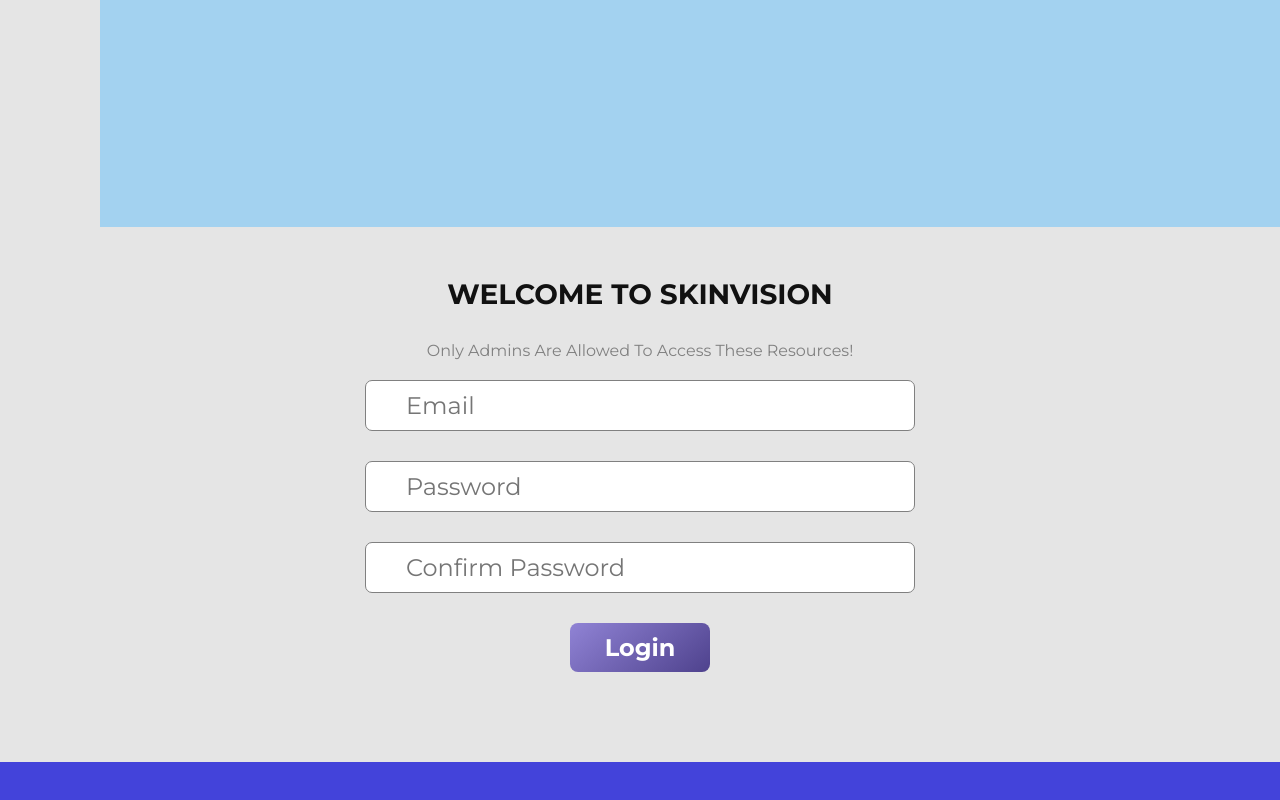
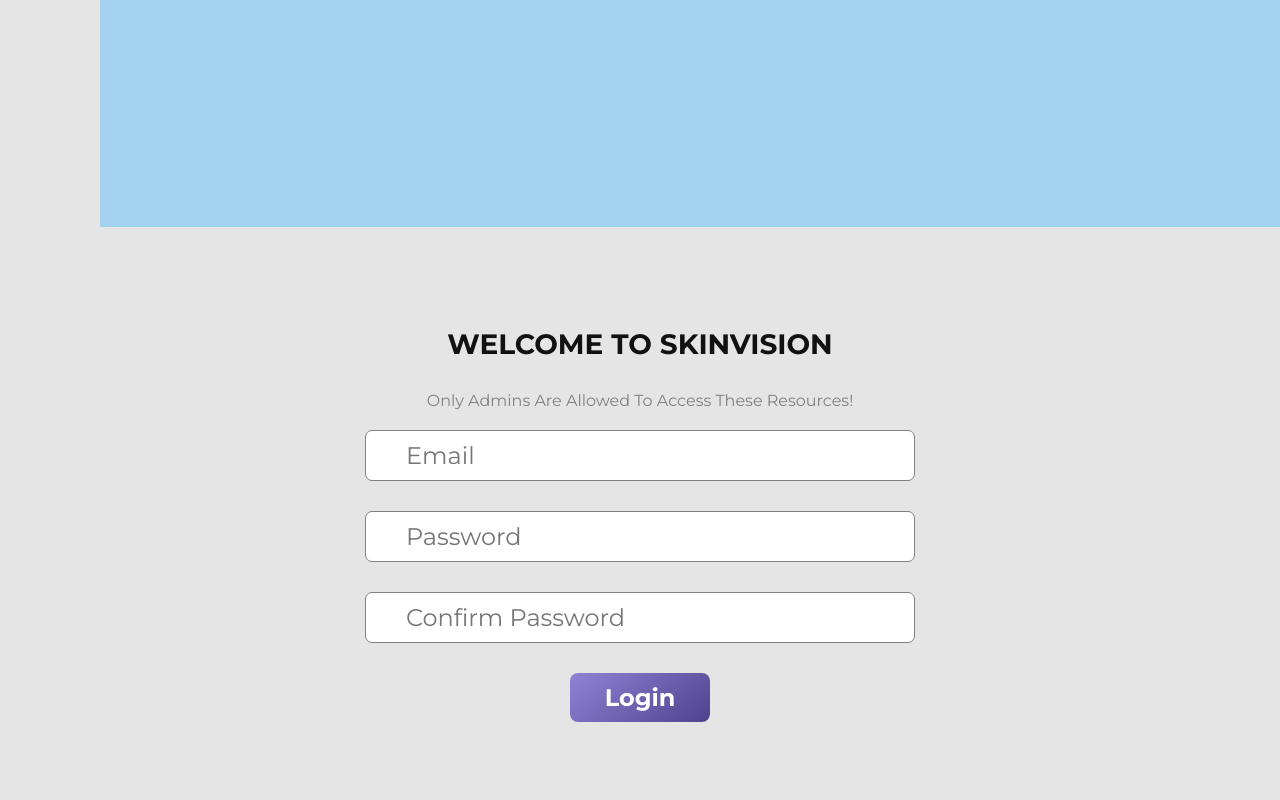
Before and after one commit to Harsh1tas/skinvision_dash, a React (Vite) app: page /login in a window 1280 px wide. Shown: the part 1431-2231 px from the top of the page. Before the commit the page ends 2193 px from the top, so only its background shows below. Built offline with nearby package versions, Linux system fonts and the light colour scheme; no server answers.

Commit message:
Update Login.jsx

```diff
--- a/src/components/Login.jsx
+++ b/src/components/Login.jsx
@@ -59,7 +59,7 @@
   <h1
     className="form-title"
     style={{
-      marginTop: "50px" /* Additional margin to enhance spacing */
+      marginTop: "100px" /* Additional margin to enhance spacing */
     }}
   >
     WELCOME TO SKINVISION
```
